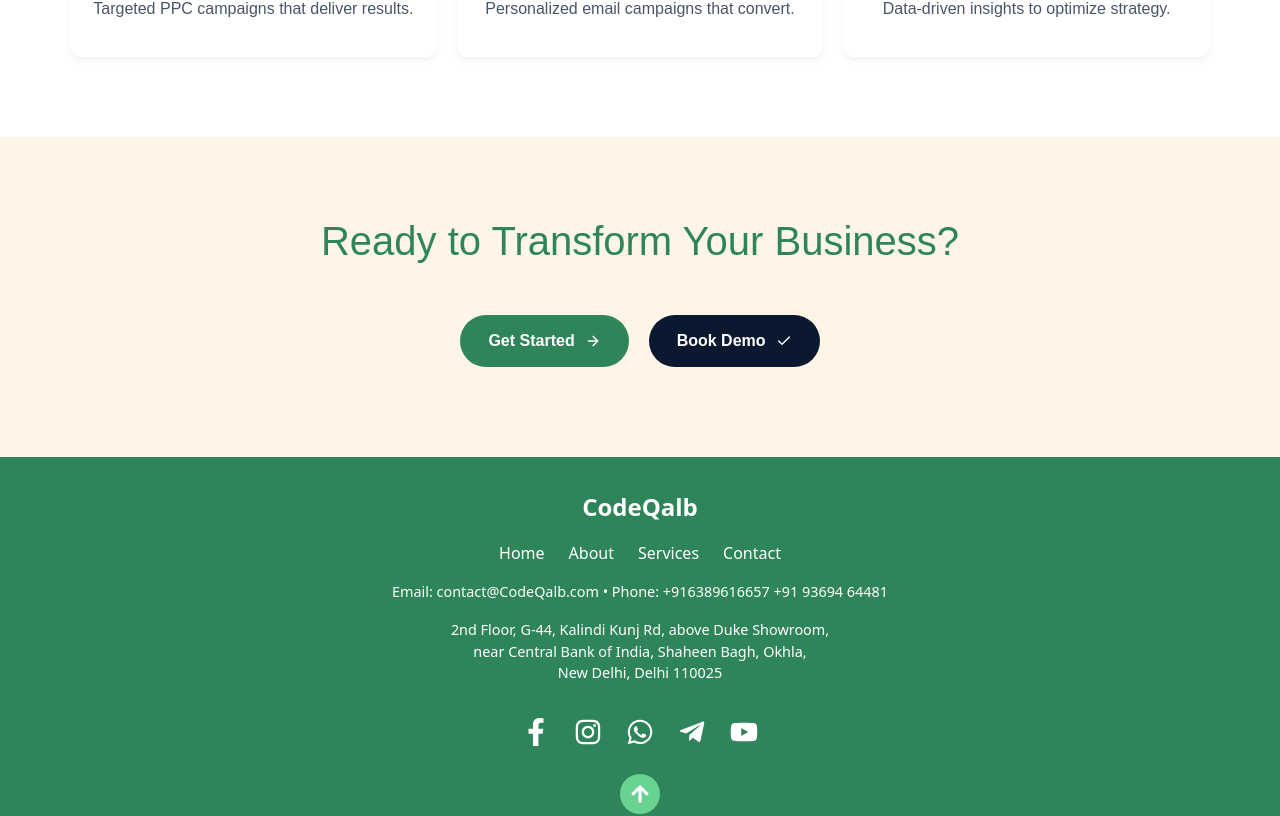
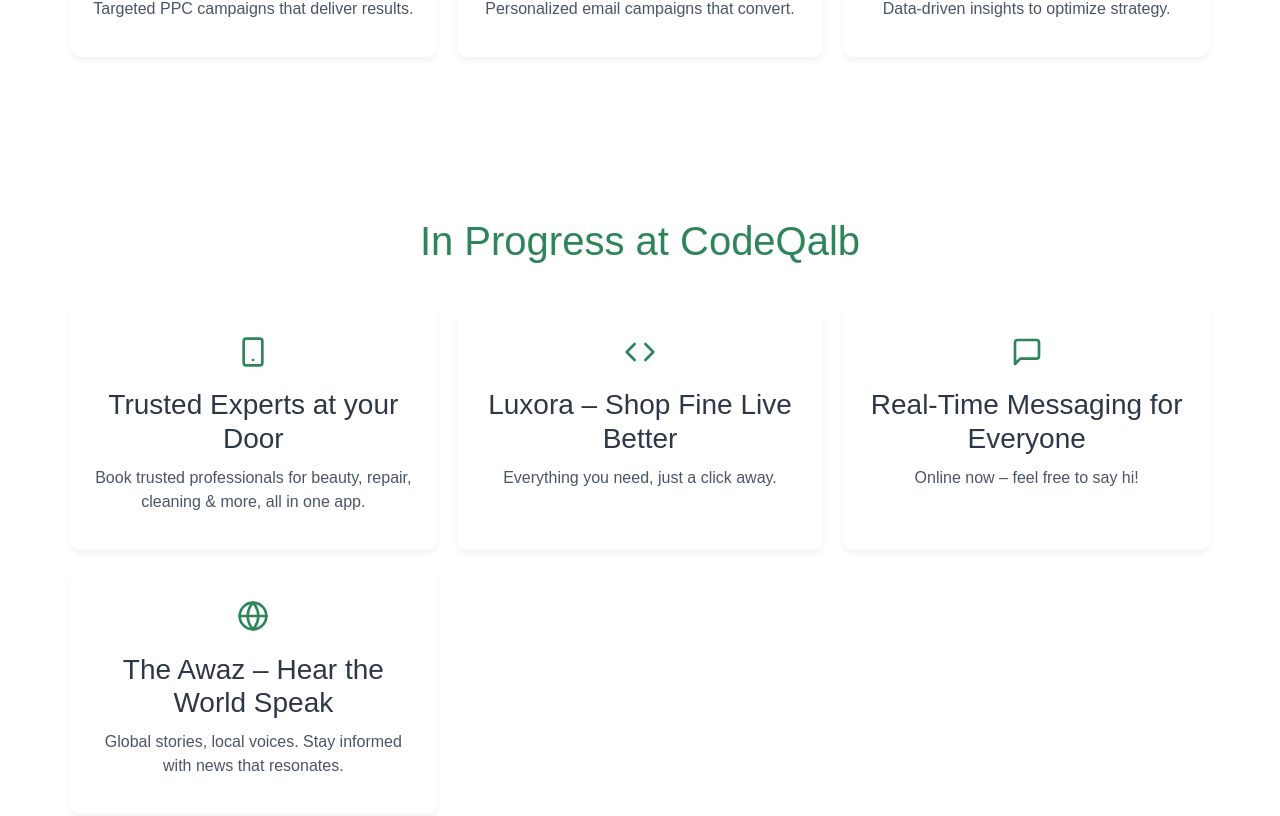
Before and after one commit to Danishanwar01/CodeQalb, a React (Create React App) app: page / in a window 1280 px wide. Shown: the part 1840-2656 px from the top of the page. Built offline with nearby package versions, Linux system fonts and the light colour scheme.

Commit message:
update public file

```diff
--- a/src/components/Home.jsx
+++ b/src/components/Home.jsx
@@ -14,7 +14,11 @@
   FiFileText,
   FiDollarSign,
   FiMail,
-  FiBarChart2
+  FiBarChart2,
+  FiGlobe,
+  FiMic,
+  FiMessageSquare,
+
 } from 'react-icons/fi';
 import { Link } from 'react-router-dom';
 
@@ -46,6 +50,13 @@
   { icon: <FiDollarSign />, title: 'Online Advertising', description: 'Targeted PPC campaigns that deliver results.' },
   { icon: <FiMail />, title: 'Email Marketing', description: 'Personalized email campaigns that convert.' },
   { icon: <FiBarChart2 />, title: 'Analytics & Reporting', description: 'Data-driven insights to optimize strategy.' }
+];
+
+const runningprojects =[
+{ icon: <FiSmartphone/>, title:'Trusted Experts at your Door', description: 'Book trusted professionals for beauty, repair, cleaning & more, all in one app.'},
+{ icon: <FiCode/>, title:'Luxora – Shop Fine Live Better',description:'Everything you need, just a click away.'},
+{ icon: <FiMessageSquare/>, title:'Real-Time Messaging for Everyone', description:'Online now – feel free to say hi!'},
+{ icon : <FiGlobe/>, title:'The Awaz – Hear the World Speak', description:'Global stories, local voices. Stay informed with news that resonates.'},
 ];
 
 const Home = () => {
@@ -255,6 +266,21 @@
       </section>
 
 
+    {/* Running projects Section */}
+    <section style={{ padding: '80px 0', backgroundColor: '#fff' }}>
+        <div style={styles.container}>
+          <h2 style={styles.sectionTitle}>In Progress at CodeQalb</h2>
+          <div style={styles.grid}>
+            {runningprojects.map((item, i) => (
+              <div key={i} style={styles.card}>
+                <div style={{ fontSize: '2rem', color: '#2F855A', marginBottom: '15px' }}>{item.icon}</div>
+                <h3 style={{ color: '#2d3748', marginBottom: '10px' }}>{item.title}</h3>
+                <p style={{ color: '#4a5568' }}>{item.description}</p>
+              </div>
+            ))}
+          </div>
+        </div>
+      </section>
 
       {/* CTA Section */}
       <section style={styles.ctaSection}>
```
